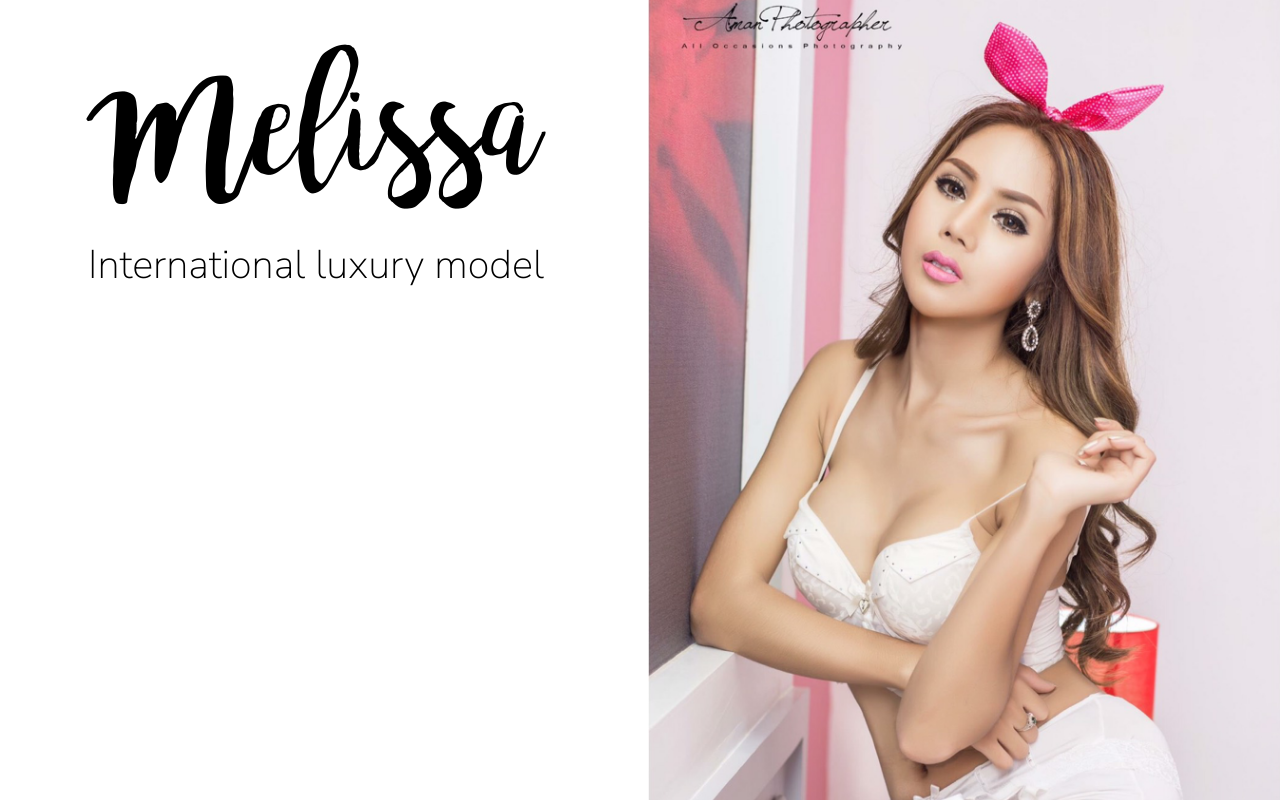
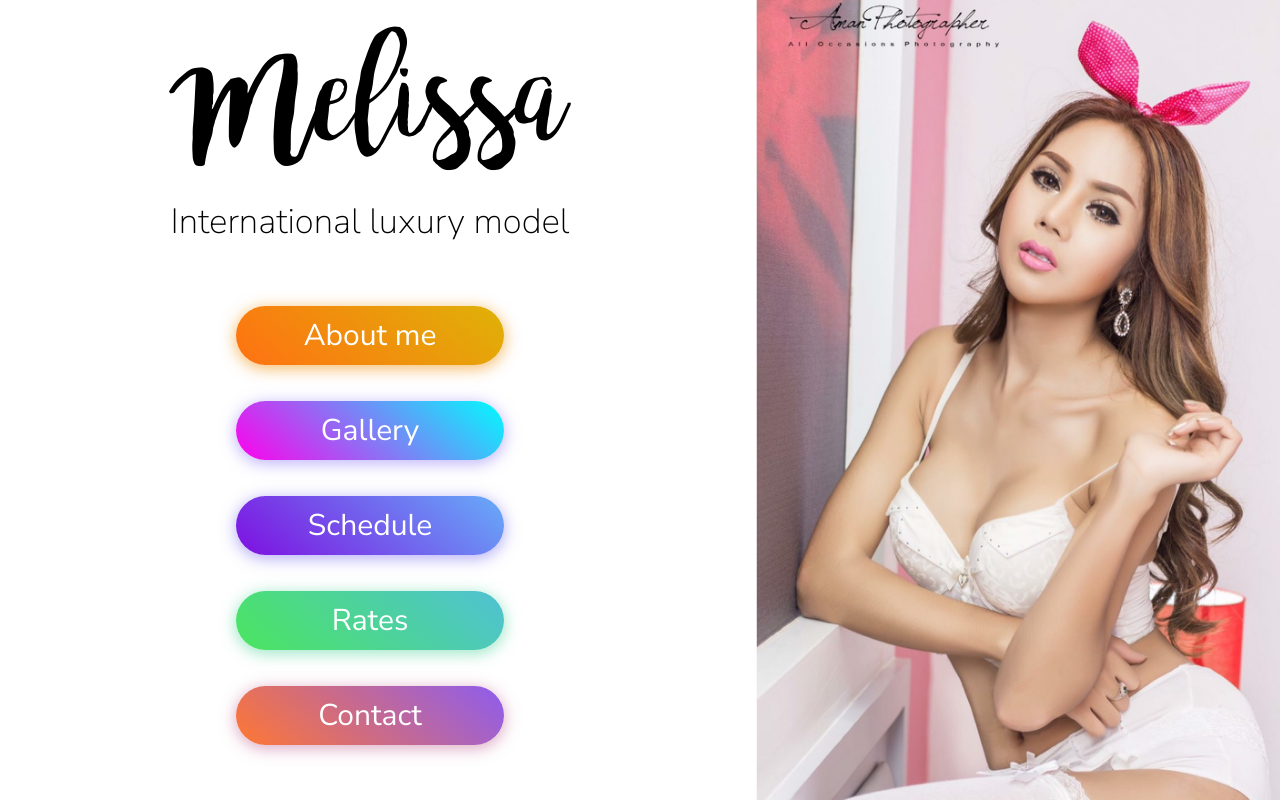
Before and after one commit to sureshmurali/React-photo-gallery, a React (Create React App) app: page / in a window 1280 px wide. Built offline with nearby package versions, Linux system fonts and the light colour scheme.

Commit message:
Gradient candy buttons completed

```diff
--- a/src/Components/Hero.js
+++ b/src/Components/Hero.js
@@ -5,16 +5,35 @@ import {Row, Col} from 'react-flexbox-grid';
 class Hero extends Component {
   render() {
     return (
+      <div>
         <Row className="FullScreenHeight">
-        <Col xs={12} sm={12} md={6} className="Menu">
+          <Col xs={12} sm={12} md={7} className="Menu">
+            <div>
               <div className="UserNameStyle">Melissa</div>
               <br></br>
               <div className="TinyDescStyle">International luxury model</div>
+              <br></br>
+              <br></br>
+              <div className="CandyButts OrangeGradient">About me</div>
+              <br></br>
+              <br></br>
+              <div className="CandyButts PinkBlueGradient">Gallery</div>
+              <br></br>
+              <br></br>
+              <div className="CandyButts BlueVioletGradient">Schedule</div>
+              <br></br>
+              <br></br>
+              <div className="CandyButts AquaGradient">Rates</div>
+              <br></br>
+              <br></br>
+              <div className="CandyButts VioletOrangeGradient">Contact</div>
+            </div>
           </Col>
-        <Col xs={12} sm={12} md={6}>
+          <Col xs={0} sm={0} md={5}>
             <div className="HeroImage"></div>
           </Col>
         </Row>
+      </div>
     );
   }
 }
--- a/src/Styles/Hero.css
+++ b/src/Styles/Hero.css
@@ -1,35 +1,199 @@
-.FullScreenHeight
-{
-  height:100vh;
+.FullScreenHeight {
+  height: 100vh;
 }
 
-.Menu
-{
-  padding:60px;
-}
-
-.HeroImage
-{
+.HeroImage {
   background-image: url("../Images/Hero.png");
-  height:100%;
+  height: 100%;
   background-size: cover;
   max-width: 100%;
 }
 
 @font-face {
   font-family: 'Bromello';
-  src: url('./Fonts/bromello.ttf'); /* IE9 Compat Modes */
+  src: url('./Fonts/bromello.ttf');
+  /* IE9 Compat Modes */
 }
 
+/**Iphone 5 and Small smartphone*/
+
+@media only screen and (max-width: 350px) {
+  .Menu {
+    padding: 15px;
+    text-align: -webkit-center;
+  }
   .UserNameStyle {
     font-family: 'Bromello', sans-serif;
-  font-size: 160px;
+    font-size: 80px;
     text-align: center;
   }
-
   .TinyDescStyle {
     font-family: 'Nunito Sans', sans-serif;
-  font-size: 40px;
+    font-size: 20px;
     font-weight: 200;
     text-align: center;
   }
+  .CandyButts {
+    /* Rectangle: */
+    border-radius: 100px;
+    max-width: 100px;
+    text-align: center;
+    color: white;
+    font-family: 'Nunito Sans', sans-serif;
+    font-size: 18px;
+    max-width: 180px;
+    padding: 9px;
+  }
+}
+
+/** Smartphones*/
+
+@media only screen and (min-width: 350px) and (max-width: 768px) {
+  .Menu {
+    padding: 30px;
+    text-align: -webkit-center;
+  }
+  .UserNameStyle {
+    font-family: 'Bromello', sans-serif;
+    font-size: 100px;
+    text-align: center;
+  }
+  .TinyDescStyle {
+    font-family: 'Nunito Sans', sans-serif;
+    font-size: 25px;
+    font-weight: 200;
+    text-align: center;
+  }
+  .CandyButts {
+    /* Rectangle: */
+    border-radius: 100px;
+    max-width: 100px;
+    text-align: center;
+    color: white;
+    font-family: 'Nunito Sans', sans-serif;
+    font-size: 26px;
+    max-width: 230px;
+    padding: 9px;
+  }
+}
+
+/* iPads (portrait and landscape) ----------- */
+
+@media only screen and (min-device-width: 768px) and (max-device-width: 1024px) {
+  .Menu {
+    padding: 50px;
+    text-align: -webkit-center;
+  }
+  .UserNameStyle {
+    font-family: 'Bromello', sans-serif;
+    font-size: 150px;
+    text-align: center;
+  }
+  .TinyDescStyle {
+    font-family: 'Nunito Sans', sans-serif;
+    font-size: 50px;
+    font-weight: 200;
+    text-align: center;
+    margin-bottom: 25px;
+  }
+  .CandyButts {
+    /* Rectangle: */
+    border-radius: 100px;
+    max-width: 100px;
+    text-align: center;
+    color: white;
+    font-family: 'Nunito Sans', sans-serif;
+    font-size: 40px;
+    max-width: 280px;
+    padding: 9px;
+  }
+}
+
+/**Laptops and PCS*/
+
+@media only screen and (min-width: 1024px) and (max-width: 1440px) {
+  .Menu {
+    padding: 40px;
+    text-align: -webkit-center;
+  }
+  .UserNameStyle {
+    font-family: 'Bromello', sans-serif;
+    font-size: 140px;
+    text-align: center;
+  }
+  .TinyDescStyle {
+    font-family: 'Nunito Sans', sans-serif;
+    font-size: 35px;
+    font-weight: 200;
+    text-align: center;
+  }
+  .CandyButts {
+    /* Rectangle: */
+    border-radius: 100px;
+    max-width: 100px;
+    text-align: center;
+    color: white;
+    font-family: 'Nunito Sans', sans-serif;
+    font-size: 30px;
+    max-width: 250px;
+    padding: 9px;
+  }
+}
+
+/* Large screens ----------- */
+
+@media only screen and (min-width: 1440px) {
+  .Menu {
+    padding: 45px;
+    text-align: -webkit-center;
+  }
+  .UserNameStyle {
+    font-family: 'Bromello', sans-serif;
+    font-size: 140px;
+    text-align: center;
+  }
+  .TinyDescStyle {
+    font-family: 'Nunito Sans', sans-serif;
+    font-size: 35px;
+    font-weight: 200;
+    text-align: center;
+  }
+  .CandyButts {
+    /* Rectangle: */
+    border-radius: 100px;
+    max-width: 100px;
+    text-align: center;
+    color: white;
+    font-family: 'Nunito Sans', sans-serif;
+    font-size: 30px;
+    max-width: 250px;
+    padding: 9px;
+  }
+}
+
+/** Button Colors*/
+
+.OrangeGradient {
+  background-image: linear-gradient(-139deg, #DFB207 0%, #FF7112 100%);
+  box-shadow: 0 3px 15px 1px rgba(239, 144, 12, 0.59);
+}
+
+.PinkBlueGradient {
+  background-image: linear-gradient(-139deg, #00FCFF 0%, #FF00EC 100%);
+  box-shadow: 0 3px 15px 1px rgba(137, 117, 245, 0.53);
+}
+
+.BlueVioletGradient {
+  background-image: linear-gradient(-139deg, #67ACF9 0%, #7E0FE0 100%);
+  box-shadow: 0 3px 15px 1px rgba(114, 101, 238, 0.51);
+}
+
+.AquaGradient {
+  background-image: linear-gradient(-139deg, #4FC1D4 0%, #4BE55F 100%);
+  box-shadow: 0 3px 15px 1px rgba(77, 211, 154, 0.54);
+}
+
+.VioletOrangeGradient {
+  background-image: linear-gradient(-139deg, #8D5CEF 0%, #FF7732 100%);
+  box-shadow: 0 3px 15px 1px rgba(194, 104, 150, 0.54);
+}
```
Lines whose indentation alone changed are shown as unchanged.
